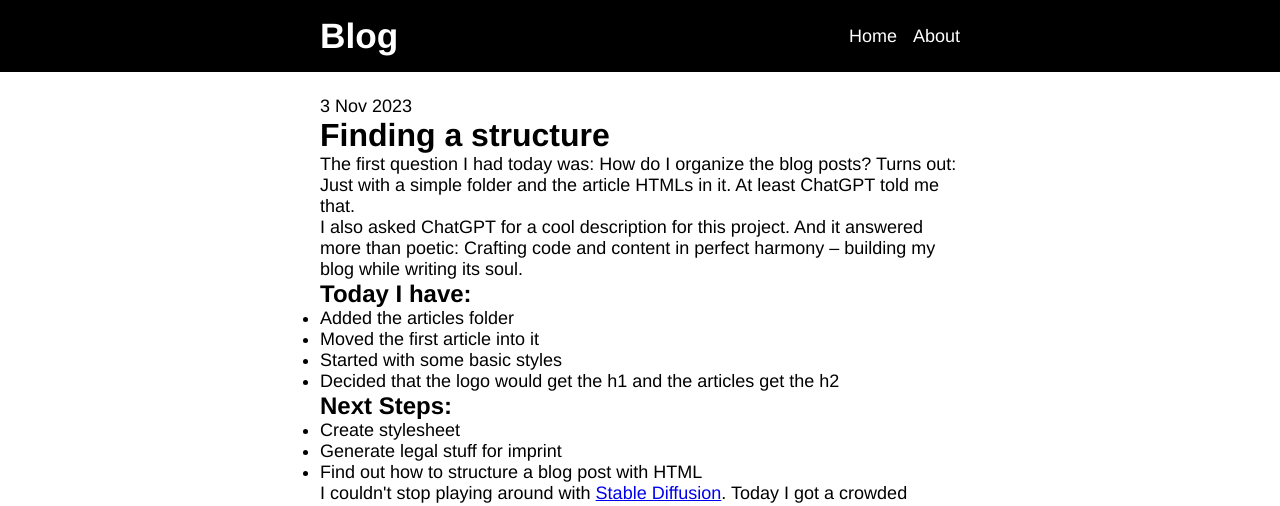
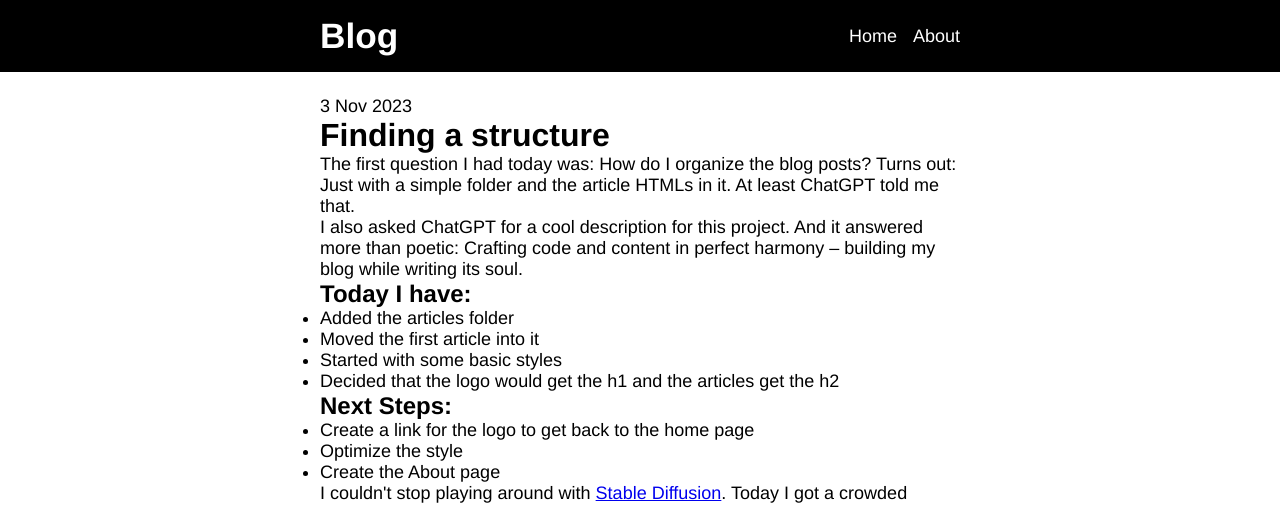
Before and after one commit to carinagrode/blog, a plain HTML site: page articles/02_finding-a-structure.html in a window 1280 px wide. Shown: the top 506 px of the page. Drawn offline with Linux system fonts and the light colour scheme; a script that the page names is missing.

Commit message:
Edit the second article

```diff
--- a/articles/02_finding-a-structure.html
+++ b/articles/02_finding-a-structure.html
@@ -41,9 +41,9 @@
                 </ul>
                 <h3>Next Steps:</h3>
                 <ul>
-                    <li>Create stylesheet</li>
-                    <li>Generate legal stuff for imprint</li>
-                    <li>Find out how to structure a blog post with HTML</li>
+                    <li>Create a link for the logo to get back to the home page</li>
+                    <li>Optimize the style</li>
+                    <li>Create the About page</li>
                 </ul>
                 <p>I couldn't stop playing around with <a href="https://stablediffusionweb.com/">Stable Diffusion</a>. Today I got a crowded Starbucks in the Art Nouveau style:</p>
                 <img src="../img/starbucks-art-nouveau.png" alt="A crowded Starbucks in the Art Nouveau style">
```
